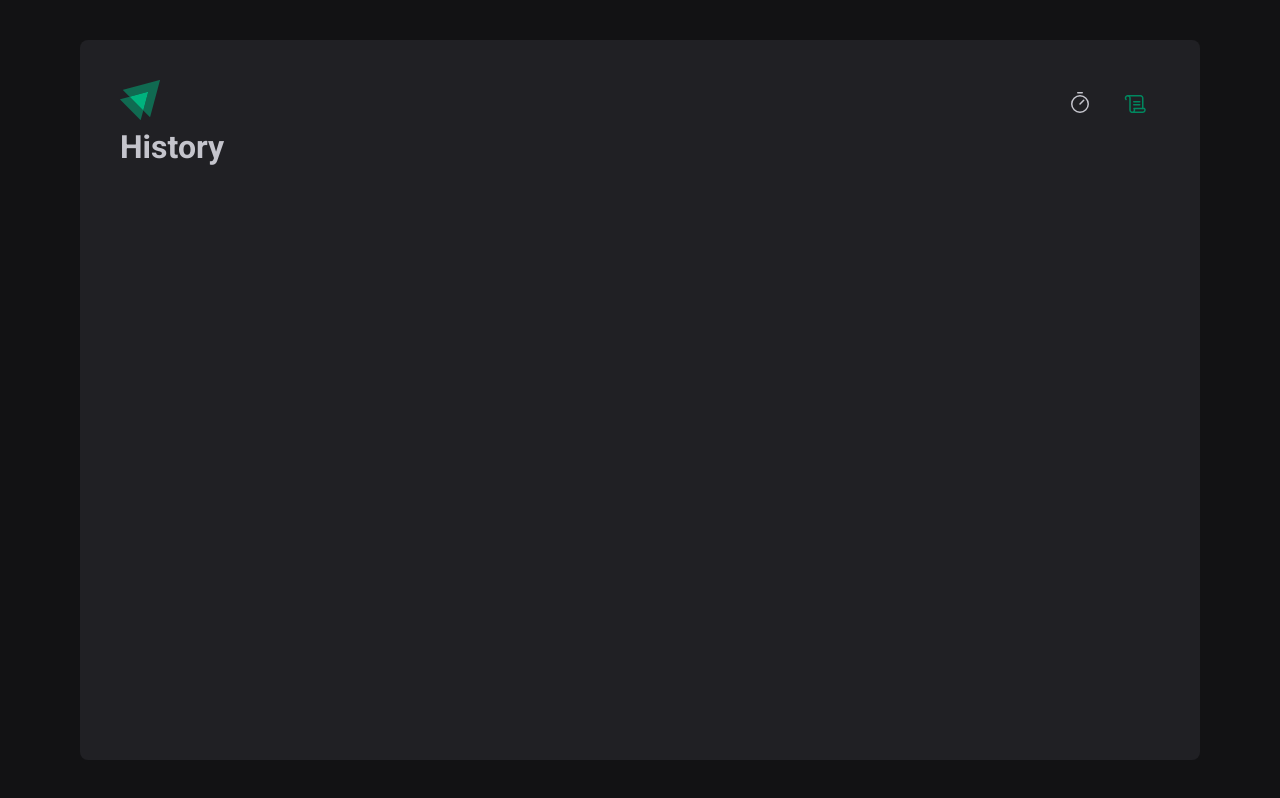
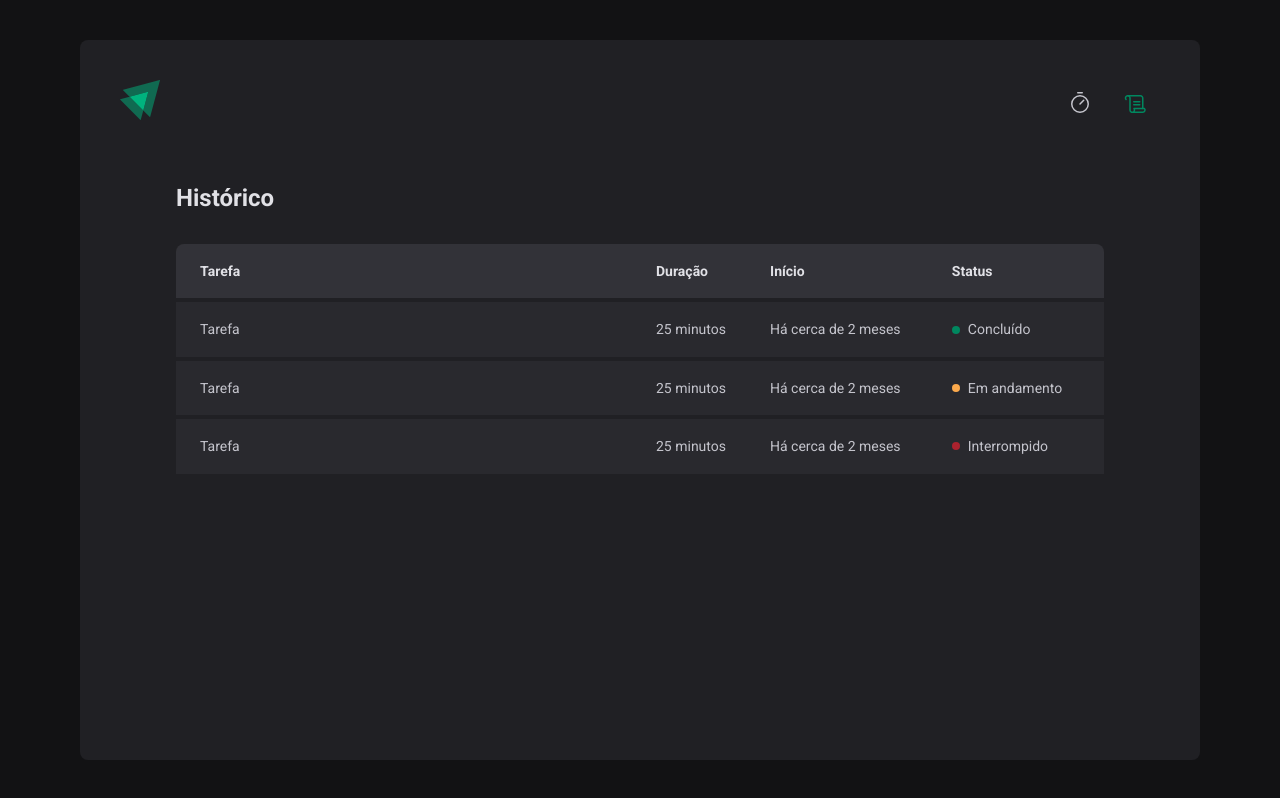
Before and after one commit to mauricio-tejada/timer-pomodoro, a React (Vite) app: page /history in a window 1280 px wide. Built offline with nearby package versions, Linux system fonts and the light colour scheme.

Commit message:
history page

```diff
--- a/src/components/Router.tsx
+++ b/src/components/Router.tsx
@@ -1,6 +1,6 @@
 import { Routes, Route } from 'react-router-dom'
-import { Home } from '../pages/Home'
-import { History } from '../pages/History'
+import { Home } from '../pages/Home/index'
+import { History } from '../pages/History/index'
 import { DefaultLayout } from '../layouts/DefaultLayout'
 
 export function Router() {
--- a/src/pages/History.tsx
+++ /dev/null
@@ -1,3 +0,0 @@
-export function History() {
-  return <h1>History</h1>
-}
--- /dev/null
+++ b/src/pages/History/index.tsx
@@ -0,0 +1,47 @@
+import { HistoryContainer, HistoryList, Status } from './styles'
+
+export function History() {
+  return (
+    <HistoryContainer>
+      <h1>Histórico</h1>
+      <HistoryList>
+        <table>
+          <thead>
+            <tr>
+              <th>Tarefa</th>
+              <th>Duração</th>
+              <th>Início</th>
+              <th>Status</th>
+            </tr>
+          </thead>
+          <tbody>
+            <tr>
+              <td>Tarefa</td>
+              <td>25 minutos</td>
+              <td>Há cerca de 2 meses</td>
+              <td>
+                <Status statusColor="green">Concluído</Status>
+              </td>
+            </tr>
+            <tr>
+              <td>Tarefa</td>
+              <td>25 minutos</td>
+              <td>Há cerca de 2 meses</td>
+              <td>
+                <Status statusColor="yellow">Em andamento</Status>
+              </td>
+            </tr>
+            <tr>
+              <td>Tarefa</td>
+              <td>25 minutos</td>
+              <td>Há cerca de 2 meses</td>
+              <td>
+                <Status statusColor="red">Interrompido</Status>
+              </td>
+            </tr>
+          </tbody>
+        </table>
+      </HistoryList>
+    </HistoryContainer>
+  )
+}
--- /dev/null
+++ b/src/pages/History/styles.ts
@@ -0,0 +1,83 @@
+import styled from 'styled-components'
+
+export const HistoryContainer = styled.main`
+  flex: 1;
+  padding: 3.5rem;
+
+  display: flex;
+  flex-direction: column;
+
+  h1 {
+    font-size: 1.5rem;
+    color: ${(props) => props.theme.gray100};
+  }
+`
+export const HistoryList = styled.div`
+  flex: 1;
+  overflow: auto;
+  margin-top: 2rem;
+
+  table {
+    width: 100%;
+    border-collapse: collapse;
+    min-width: 600px;
+
+    th {
+      background-color: ${(props) => props.theme.gray600};
+      padding: 1rem;
+      text-align: left;
+      color: ${(props) => props.theme.gray100};
+      font-size: 0.875rem;
+      line-height: 1.6;
+
+      &:first-child {
+        border-top-left-radius: 8px;
+        padding-left: 1.5rem;
+      }
+      &:last-child {
+        border-top-right-radius: 8px;
+        padding-right: 1.5rem;
+      }
+    }
+
+    td {
+      background: ${(props) => props.theme.gray700};
+      border-top: 4px solid ${(props) => props.theme.gray800};
+      padding: 1rem;
+      font-size: 0.875rem;
+      line-height: 1.6;
+
+      &:first-child {
+        width: 50%;
+        padding-left: 1.5rem;
+      }
+      &:last-child {
+        padding-right: 1.5rem;
+      }
+    }
+  }
+`
+
+const STATUS_COLORS = {
+  yellow: 'yellow500',
+  green: 'green500',
+  red: 'red500',
+} as const
+
+interface StatusProps {
+  statusColor: keyof typeof STATUS_COLORS
+}
+
+export const Status = styled.span<StatusProps>`
+  display: flex;
+  align-items: center;
+  gap: 0.5rem;
+
+  &::before {
+    content: '';
+    width: 0.5rem;
+    height: 0.5rem;
+    border-radius: 50%;
+    background: ${(props) => props.theme[STATUS_COLORS[props.statusColor]]};
+  }
+`
--- a/src/pages/Home.tsx
+++ /dev/null
@@ -1,5 +0,0 @@
-import { Timer } from '../components/Timer/index'
-
-export function Home() {
-  return <Timer />
-}
--- a/src/components/Timer/index.tsx
+++ b/src/pages/Home/index.tsx
@@ -9,7 +9,7 @@ import {
   TaskInput,
 } from './styles'
 
-export function Timer() {
+export function Home() {
   return (
     <HomeContainer>
       <form action="">
@@ -18,13 +18,23 @@ export function Timer() {
           <TaskInput
             id="task"
             placeholder="Dê um nome ao seu projeto"
+            list="task-suggestions"
           ></TaskInput>
+
+          <datalist id="task-suggestions">
+            <option value="projeto 1" />
+            <option value="projeto 2" />
+            <option value="projeto 3" />
+          </datalist>
 
           <label htmlFor="minutesAmount">durante</label>
           <MinutesAmountInput
             type="number"
             id="minutesAmount"
             placeholder="00"
+            step={5}
+            min={5}
+            max={90}
           ></MinutesAmountInput>
 
           <span>minutos.</span>
--- a/src/components/Timer/styles.ts
+++ b/src/pages/Home/styles.ts
@@ -50,6 +50,10 @@ const BaseInput = styled.input`
 
 export const TaskInput = styled(BaseInput)`
   flex: 1;
+
+  &::-webkit-calendar-picker-indicator {
+    display: none !important;
+  }
 `
 export const MinutesAmountInput = styled(BaseInput)`
   width: 4rem;
```
